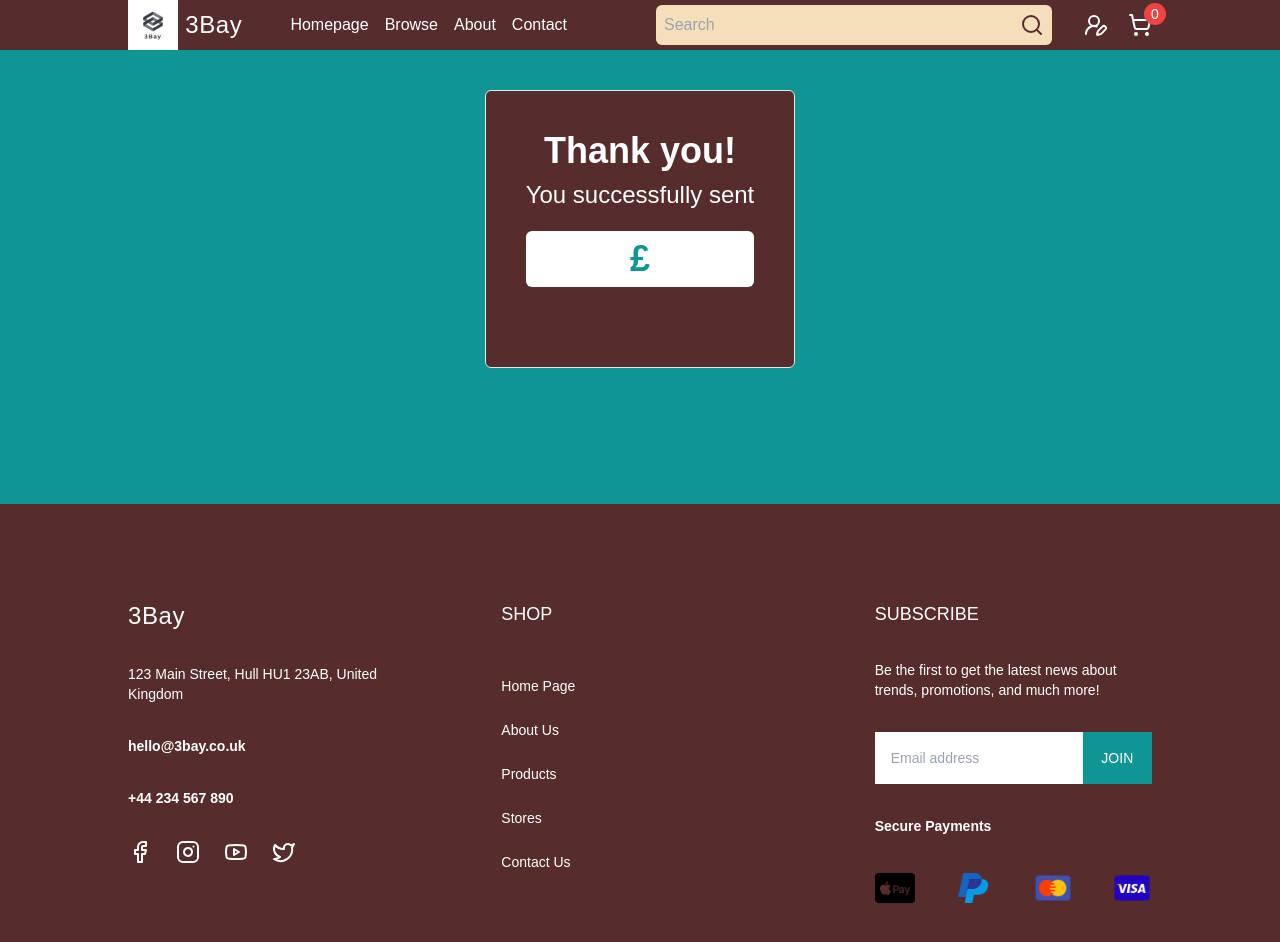
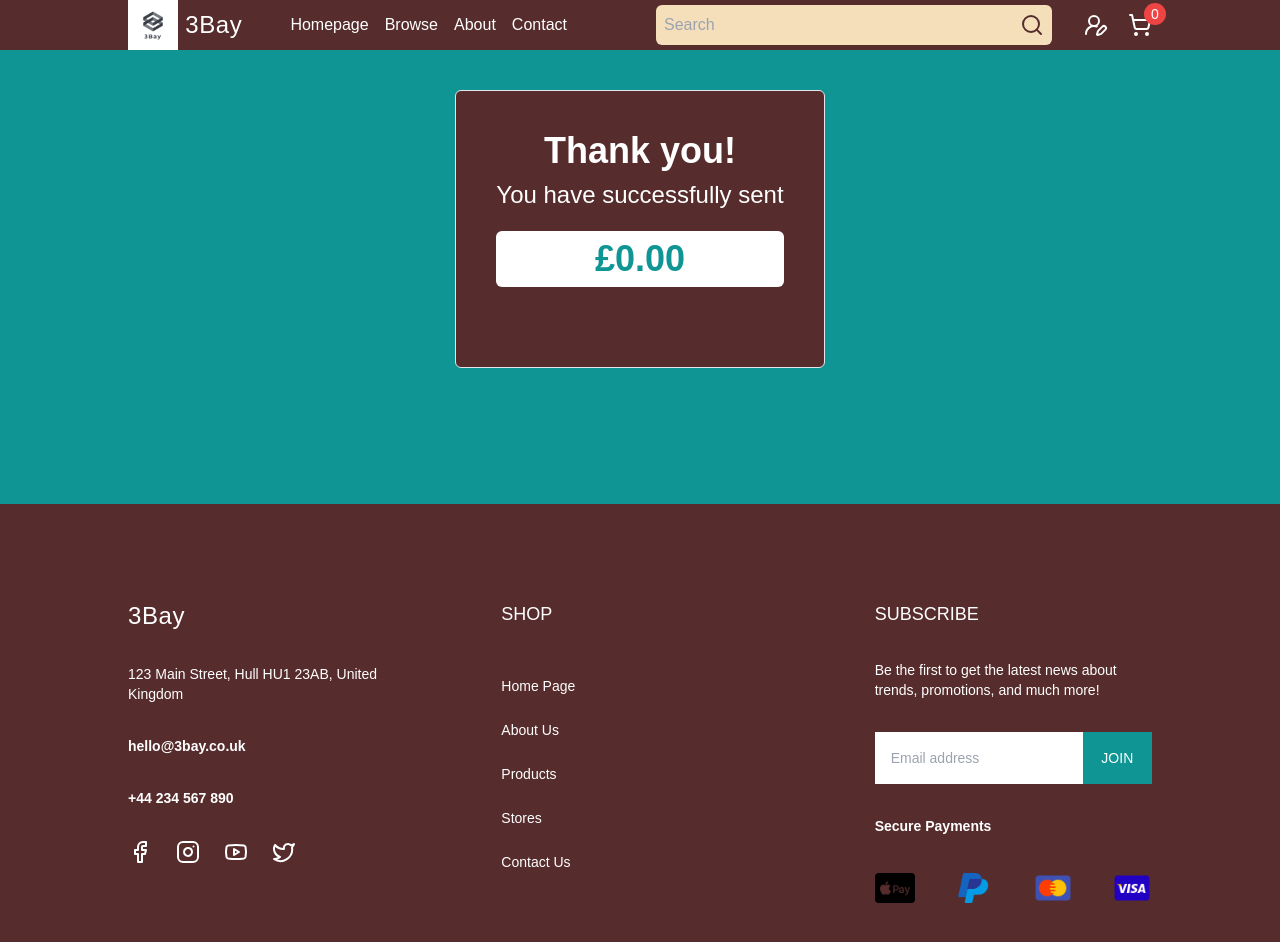
Before and after one commit to Angelica2310/3bay-app, a Next.js app: page /payment-success in a window 1280 px wide. Shown: the top 942 px of the page. Built offline with nearby package versions, Linux system fonts and the light colour scheme; no server answers.

Commit message:
change payment payment

```diff
--- a/src/app/payment-success/page.js
+++ b/src/app/payment-success/page.js
@@ -4,10 +4,10 @@ export default async function PaymentSuccess({ searchParams }) {
     <main className="max-w-6xl mx-auto p-10 text-white text-center border m-10 rounded-md bg-bratwurst">
       <div className="mb-10">
         <h1 className="text-4xl font-extrabold mb-2">Thank you!</h1>
-        <h2 className="text-2xl">You successfully sent</h2>
+        <h2 className="text-2xl">You have successfully sent</h2>
 
         <div className="bg-white p-2 rounded-md text-stormygreen mt-5 text-4xl font-bold">
-          £{totalAmount}
+          £{(totalAmount || 0).toFixed(2)}
         </div>
       </div>
     </main>
```
